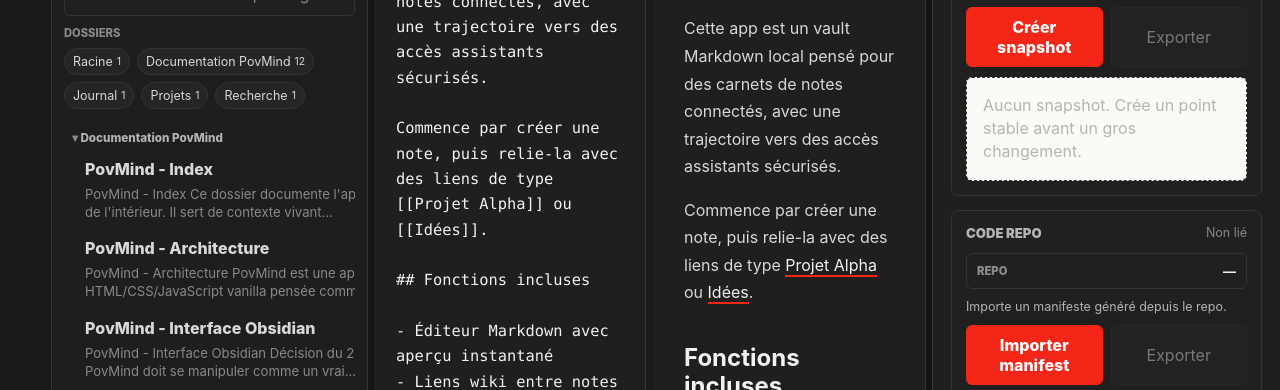
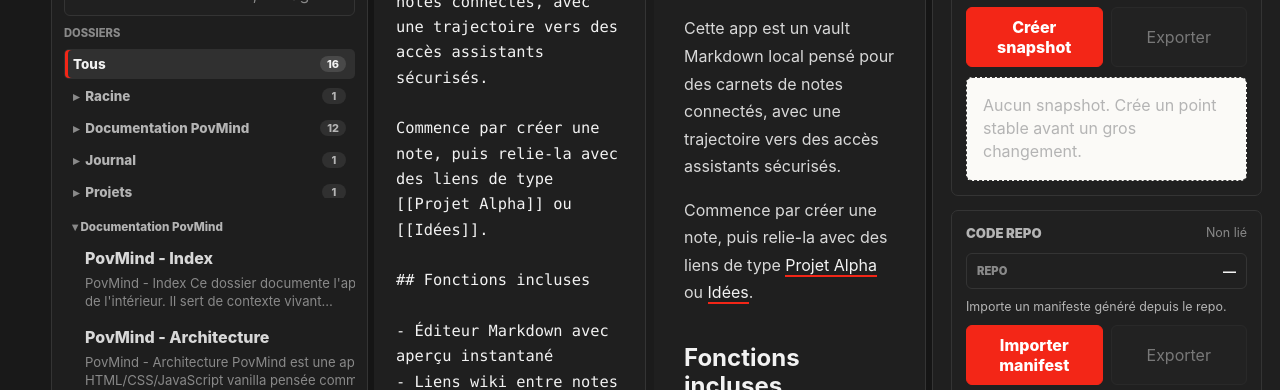
Before and after one commit to peopleofverso2/PovMind, a website: page index.html in a window 1280 px wide. Shown: the part 388-778 px from the top of the page. Drawn offline with Linux system fonts and the light colour scheme; no server answers.

Commit message:
Improve folder filter readability

```diff
--- a/index.html
+++ b/index.html
@@ -4,7 +4,7 @@
   <meta charset="utf-8" />
   <meta name="viewport" content="width=device-width, initial-scale=1" />
   <meta name="description" content="PovMind est un vault Markdown sécurisé pour relier notes, backlinks, graphe et export Codex KB." />
-  <meta name="povmind-version" content="0.7.1" />
+  <meta name="povmind-version" content="0.7.2" />
   <meta name="robots" content="index,follow" />
   <meta name="theme-color" content="#f32617" />
   <meta name="application-name" content="PovMind" />
@@ -26,7 +26,7 @@
   <meta name="twitter:title" content="PovMind — vault Markdown sécurisé" />
   <meta name="twitter:description" content="Vault Markdown avec liens wiki, backlinks, graphe et export Codex KB." />
   <meta name="twitter:image" content="https://povmind-472136847189.europe-west1.run.app/assets/icon.svg" />
-  <link rel="stylesheet" href="styles.css?v=0.7.1" />
+  <link rel="stylesheet" href="styles.css?v=0.7.2" />
 </head>
 <body>
   <div class="app-shell">
@@ -310,6 +310,6 @@
     </div>
   </div>
 
-  <script src="app.js?v=0.7.1"></script>
+  <script src="app.js?v=0.7.2"></script>
 </body>
 </html>
--- a/package.json
+++ b/package.json
@@ -1,6 +1,6 @@
 {
   "name": "povmind",
-  "version": "0.7.1",
+  "version": "0.7.2",
   "private": true,
   "description": "PovMind static vault app served for Cloud Run.",
   "scripts": {
--- a/styles.css
+++ b/styles.css
@@ -1627,6 +1627,75 @@
   background: #303030;
 }
 
+.folder-filters {
+  display: grid;
+  grid-template-columns: 1fr;
+  gap: 2px;
+  max-height: 150px;
+  overflow: auto;
+  padding: 1px 0;
+}
+
+.folder-chip {
+  display: grid;
+  grid-template-columns: minmax(0, 1fr) auto;
+  align-items: center;
+  width: 100%;
+  min-height: 30px;
+  gap: 8px;
+  border: 1px solid transparent;
+  border-radius: 5px;
+  padding: 5px 8px;
+  background: transparent;
+  color: var(--muted);
+  font-size: 0.84rem;
+  font-weight: 780;
+  text-align: left;
+}
+
+.folder-chip-label {
+  min-width: 0;
+  overflow: hidden;
+  text-overflow: ellipsis;
+  white-space: nowrap;
+}
+
+.folder-chip:not(.folder-chip-all) .folder-chip-label::before {
+  content: "▸";
+  margin-right: 6px;
+  color: var(--muted-2);
+  font-size: 0.78rem;
+}
+
+.folder-chip small {
+  min-width: 24px;
+  border-radius: 999px;
+  padding: 1px 7px;
+  background: #303030;
+  color: var(--muted);
+  font-size: 0.68rem;
+  font-weight: 850;
+  text-align: center;
+}
+
+.folder-chip:hover {
+  border-color: transparent;
+  background: #2a2a2a;
+  color: var(--ink);
+}
+
+.folder-chip.active {
+  border-color: transparent;
+  background: #303030;
+  color: var(--ink);
+  box-shadow: inset 3px 0 0 var(--accent);
+}
+
+.folder-chip.active small {
+  background: rgba(255, 255, 255, 0.12);
+  color: var(--ink);
+}
+
 .vault-stats {
   grid-template-columns: repeat(3, minmax(0, 1fr));
 }
--- a/sw.js
+++ b/sw.js
@@ -1,4 +1,4 @@
-const CACHE_NAME = "povmind-cache-v0.7.1";
+const CACHE_NAME = "povmind-cache-v0.7.2";
 const ASSETS = ["./", "./index.html", "./styles.css", "./app.js", "./manifest.json", "./robots.txt", "./assets/icon.svg"];
 
 self.addEventListener("install", (event) => {
```
Also changed, not shown: app.js.
